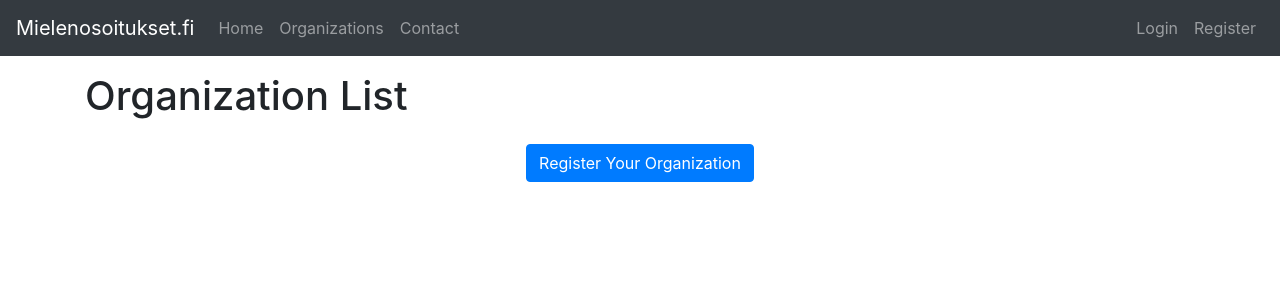
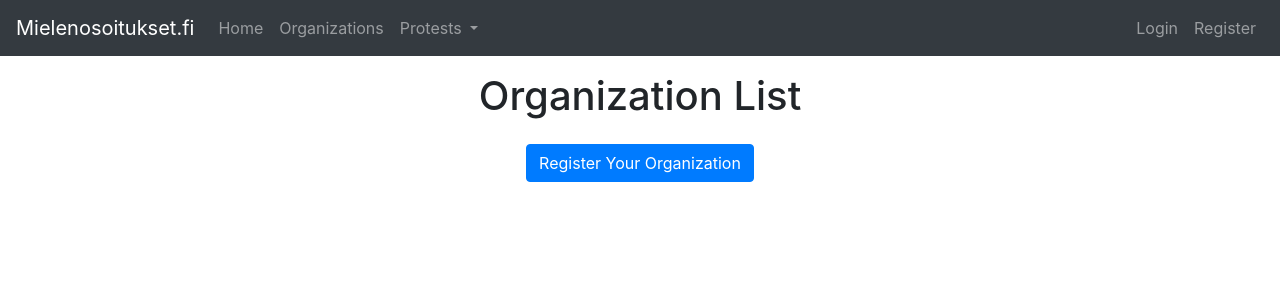
Before and after one commit to botsarefuture/mielenosoitukset.fi-django, a Django app: page /organizations/ in a window 1280 px wide. Shown: the top 300 px of the page. Run offline with Django 5.2, Linux system fonts and the light colour scheme; data that the repository does not hold is empty; some libraries are stand-ins or nearby versions.

Commit message:
modified some stuff

```diff
--- a/protests/templates/create_protest.html
+++ b/protests/templates/create_protest.html
@@ -37,7 +37,11 @@
 
               <div class="form-group text-center">
                 <label for="{{ form.topics.id_for_label }}" class="font-weight-bold">Topics:</label><br>
-                {{ form.topics }}
+                <select class="form-control" id="{{ form.topics.id_for_label }}" name="{{ form.topics.name }}" multiple>
+                  {% for topic in form.topics %}
+                  {{topic}}
+                  {% endfor %}
+                </select>
                 {{ form.topics.errors }}
               </div>
 
--- a/templates/base.html
+++ b/templates/base.html
@@ -31,9 +31,20 @@
             <li class="nav-item">
                 <a class="nav-link" href="{% url 'organization_list' %}">Organizations</a>
             </li>
-            <li class="nav-item">
-                <a class="nav-link" href="#">Contact</a>
+            <li class="nav-item dropdown">
+                <a class="nav-link dropdown-toggle" href="#" id="protestsDropdown" role="button" data-toggle="dropdown"
+                    aria-haspopup="true" aria-expanded="false">
+                    Protests
+                </a>
+                <div class="dropdown-menu" aria-labelledby="protestsDropdown">
+                    <a class="dropdown-item" href="{% url 'protest_list' %}">All Protests</a>
+                    {% if user.is_authenticated %}
+                    <a class="dropdown-item" href="{% url 'create_protest' %}">New Protest</a>
+                    {% endif %}
+                </div>
+
             </li>
+
         </ul>
 
         <ul class="navbar-nav ml-auto">
--- a/templates/organizations/organization_list.html
+++ b/templates/organizations/organization_list.html
@@ -5,7 +5,7 @@
 {% block title %}Organization List{% endblock %}
 
 {% block content %}
-    <h1>Organization List</h1>
+    <h1 class="text-center">Organization List</h1>
     {% for organization in organizations %}
         <div class="card mb-3">
             <div class="card-body">
```
